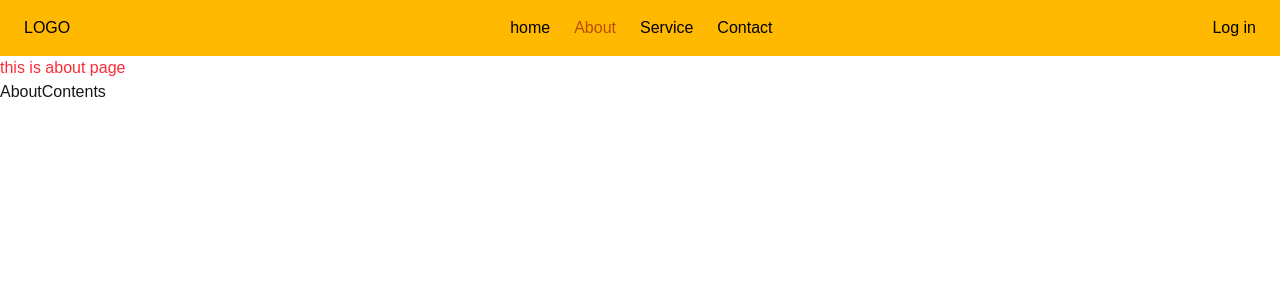
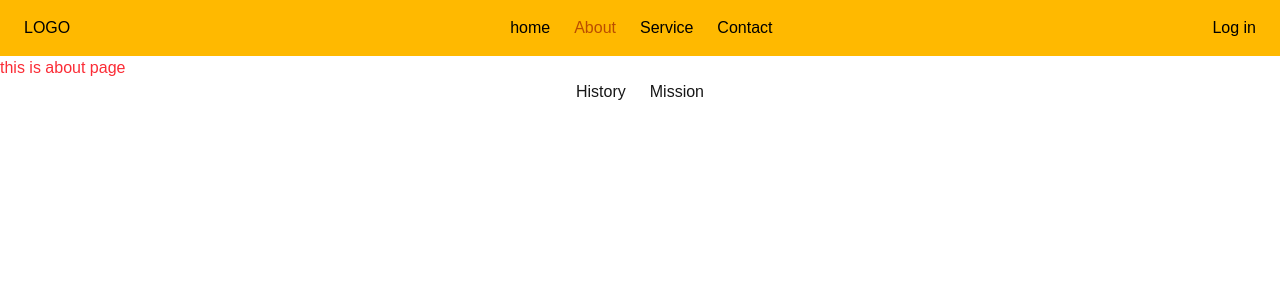
Before and after one commit to rahul3507/NextJS-Practice, a Next.js app: page /about in a window 1280 px wide. Shown: the top 300 px of the page. Built offline with nearby package versions, Linux system fonts and the light colour scheme.

Commit message:
created to nasted page into the about

```diff
--- /dev/null
+++ b/src/app/about/history/page.jsx
@@ -0,0 +1,13 @@
+/** @format */
+
+import React from "react";
+
+const History = () => {
+  return (
+    <div>
+      <h1>History</h1>
+    </div>
+  );
+};
+
+export default History;
--- /dev/null
+++ b/src/app/about/mission/page.jsx
@@ -0,0 +1,13 @@
+/** @format */
+
+import React from "react";
+
+const Mission = () => {
+  return (
+    <div>
+      <h1>Mission</h1>
+    </div>
+  );
+};
+
+export default Mission;
--- a/src/components/AboutContents.jsx
+++ b/src/components/AboutContents.jsx
@@ -1,11 +1,15 @@
 /** @format */
 
+import Link from "next/link";
 import React from "react";
 
 const AboutContents = () => {
   return (
-    <div>
-      <h1>AboutContents</h1>
+    <div className="text-center justify-center items-center gap-4">
+      <div className="space-x-6">
+        <Link href="/about/history">History</Link>
+        <Link href="/about/mission">Mission</Link>
+      </div>
     </div>
   );
 };
```
